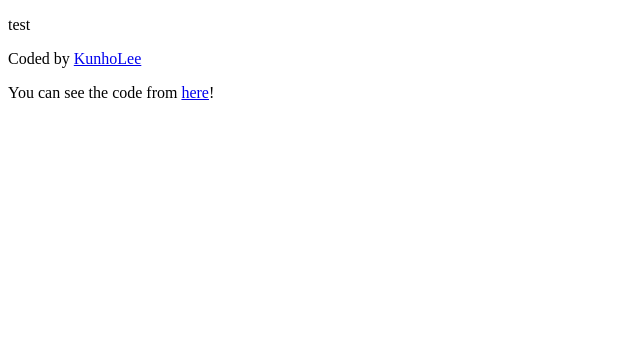
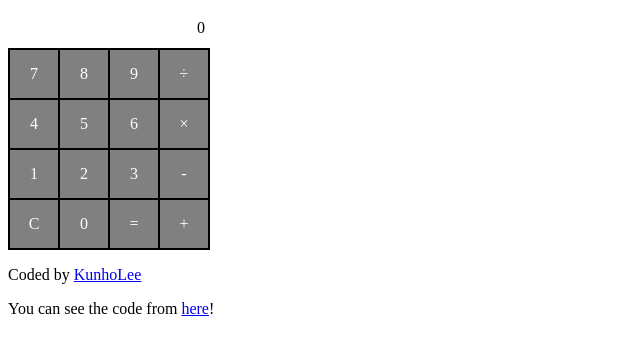
Before and after one commit to daengdaengLee/calculator_with_vuejs, a Vue app: page / in a window 1280 px wide. Shown: the top 352 px of the page, without its empty margins (0-640 px from the left). Built offline with nearby package versions, Linux system fonts and the light colour scheme.

Commit message:
calculator compoenent 내부로 cal-display, cal-buttons components 이동

```diff
--- a/src/components/Calculator.vue
+++ b/src/components/Calculator.vue
@@ -1,11 +1,20 @@
 <template>
   <div class="calculator">
-    <p>test</p>
+    <cal-display></cal-display>
+    <cal-buttons></cal-buttons>
   </div>
 </template>
 
 <script>
+import CalDisplay from './CalDisplay';
+import CalButtons from './CalButtons';
+
 export default {
+  name: 'Calculator',
+  components: {
+    CalDisplay,
+    CalButtons,
+  },
 };
 </script>
 
```
